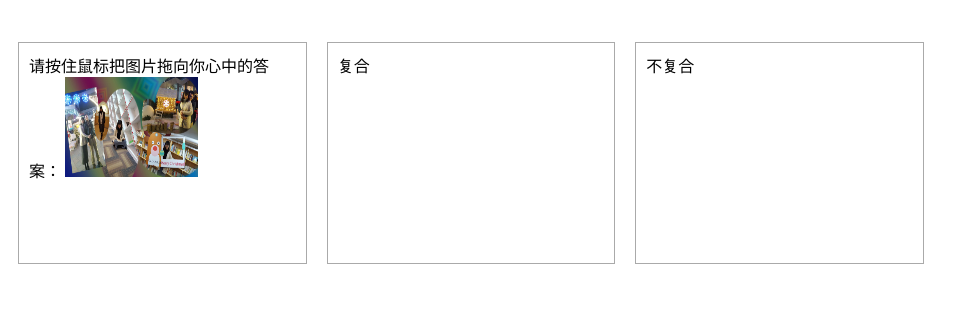
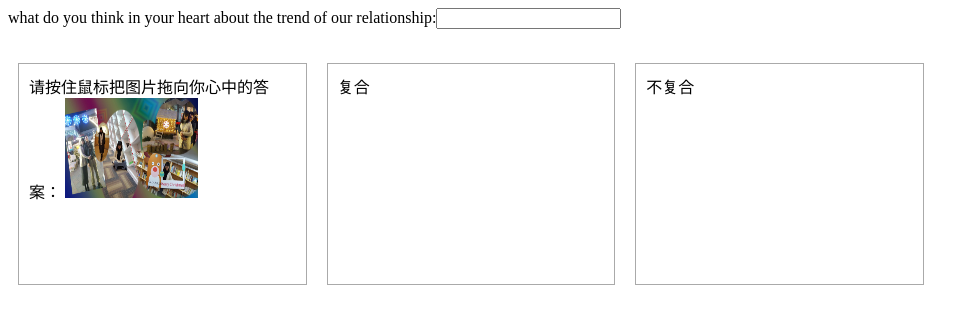
Before and after one commit to xuxuman/hello-world, a plain HTML site: page index1.html in a window 1280 px wide. Shown: the whole page, without its empty margins (0-979 px from the left). Drawn offline with nearby package versions, Linux system fonts and the light colour scheme.

Commit message:
Update index1.html

```diff
--- a/index1.html
+++ b/index1.html
@@ -43,9 +43,13 @@ if(ev.target.id=="div3"){
 	document.getElementById("xz2").innerHTML="复合";
 };
 }
+function correct(){
+	document.getElementById("answer").value="徐樱菊深深滴爱着王金辉，当然啦，王金辉也是吧，嘿嘿，然后呢，有情人终成眷属";
+}
 </script>
 </head>
 <body>
+	what do you think in your heart about the trend of our relationship:<input id="answer" onblur="correct()"/>
 <div id="h" style="visibility:hidden">复合&happiness</div>
 <div id="div1" ondrop="drop(event)" ondragover="allowDrop(event)">
 	请按住鼠标把图片拖向你心中的答案：
```
